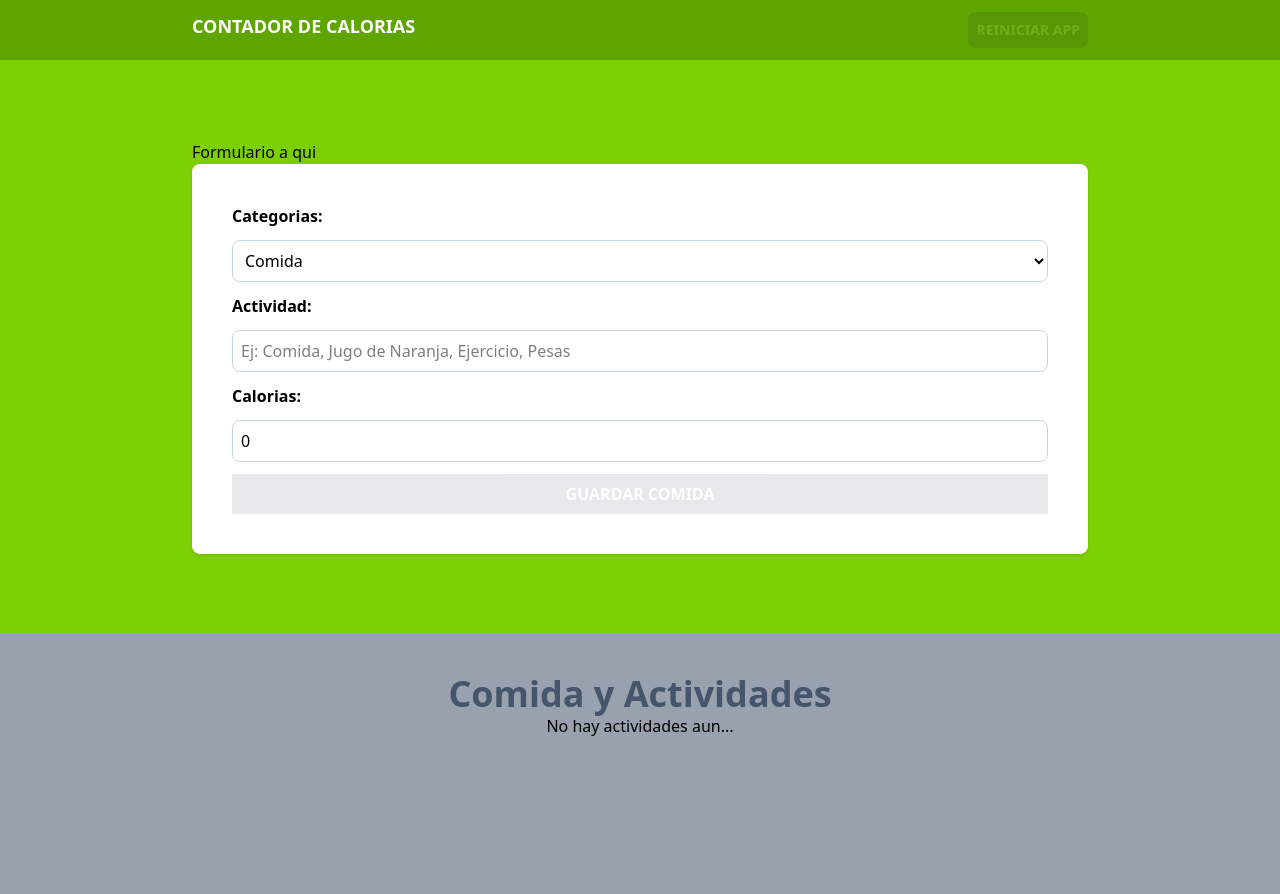
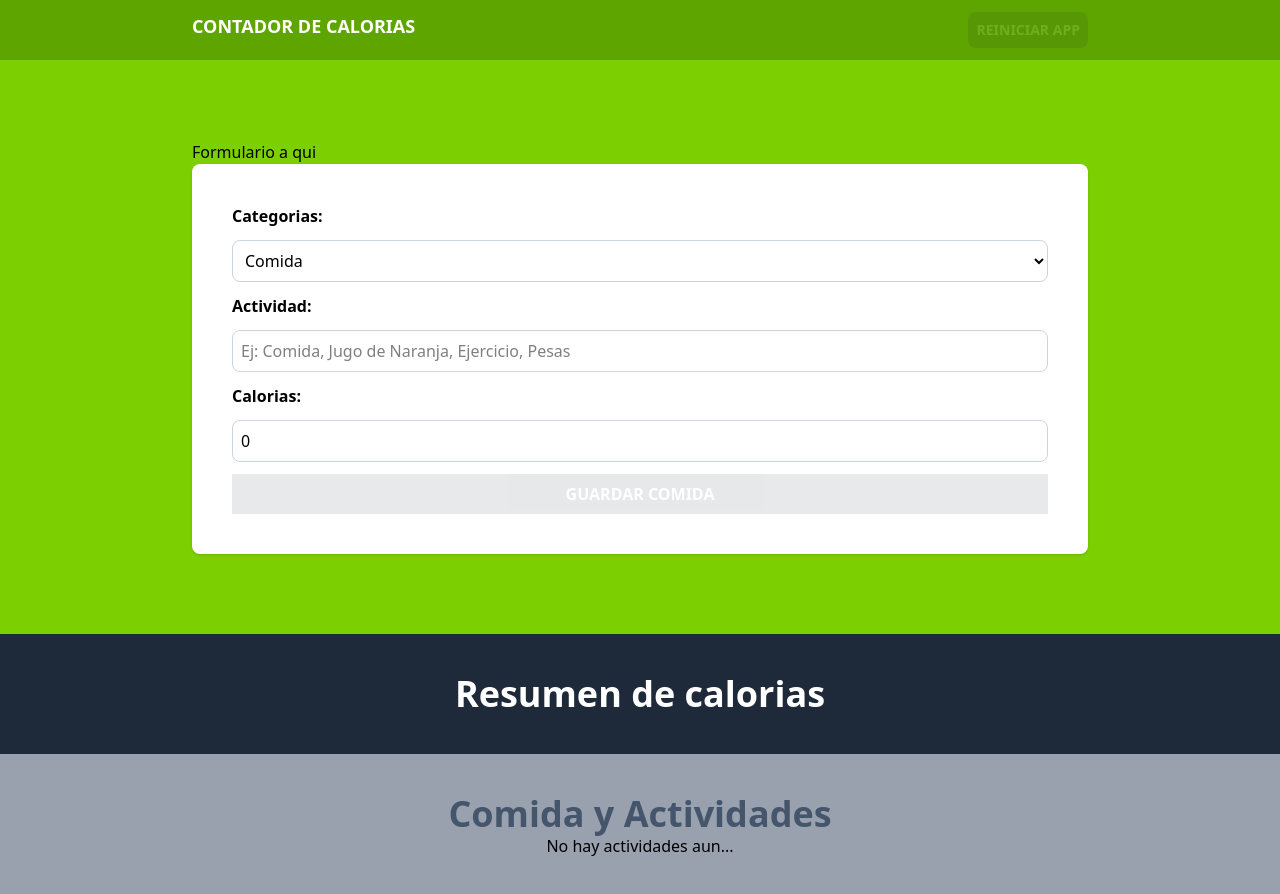
Before and after one commit to Wilson-8/calories-traker, a React (Vite) app: page / in a window 1280 px wide. Shown: the top 894 px of the page. Before the commit the page ends 800 px from the top, so only its background shows below. Built offline with nearby package versions, Linux system fonts and the light colour scheme.

Commit message:
cap-162 mostrando calorias traker

```diff
--- a/src/App.tsx
+++ b/src/App.tsx
@@ -2,6 +2,7 @@ import Form from "./components/Form"
 import {useReducer, useEffect, useMemo} from "react"
 import { activityReducer, initialState } from "./reducers/activity-Reducer"
 import ActivityList from "./components/ActivityList"
+import CaloriesTraquer from "./components/CaloriesTraquer"
 
 
 function App() {
@@ -28,8 +29,8 @@ function App() {
 
     </header>
 
+
     <section className="bg-lime-500 py-20 px-5">
-
       <div className="max-w-4xl mx-auto">
 
         <p>Formulario a qui</p>
@@ -39,8 +40,14 @@ function App() {
         state={state}
         />
       </div>
+    </section>
 
-
+    <section className="bg-gray-800 py-10">
+      <div className="max-w-4xl mx-auto">
+        <CaloriesTraquer
+        activities={state.activities}
+        />
+      </div>
     </section>
 
     <section className="p-10 mx-auto max-w-4xl">
--- /dev/null
+++ b/src/components/CaloriesTraquer.tsx
@@ -0,0 +1,14 @@
+import type { Activity } from "../types"
+
+type CaloriesTraquerProps ={
+    activities: Activity[]
+}
+
+export default function CaloriesTraquer ({activities} : CaloriesTraquerProps) {
+
+    return (
+        <>
+       <h2 className="text-4xl font-black text-white text-center">Resumen de calorias</h2>
+        </>
+    )
+}
```
